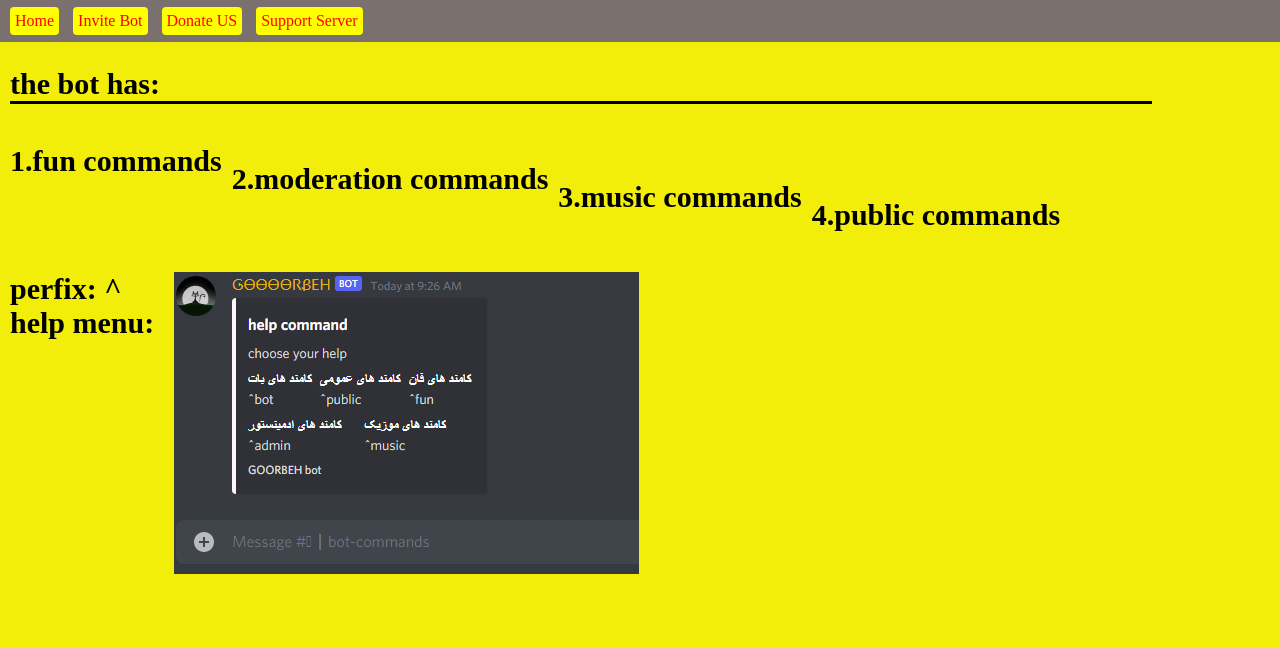
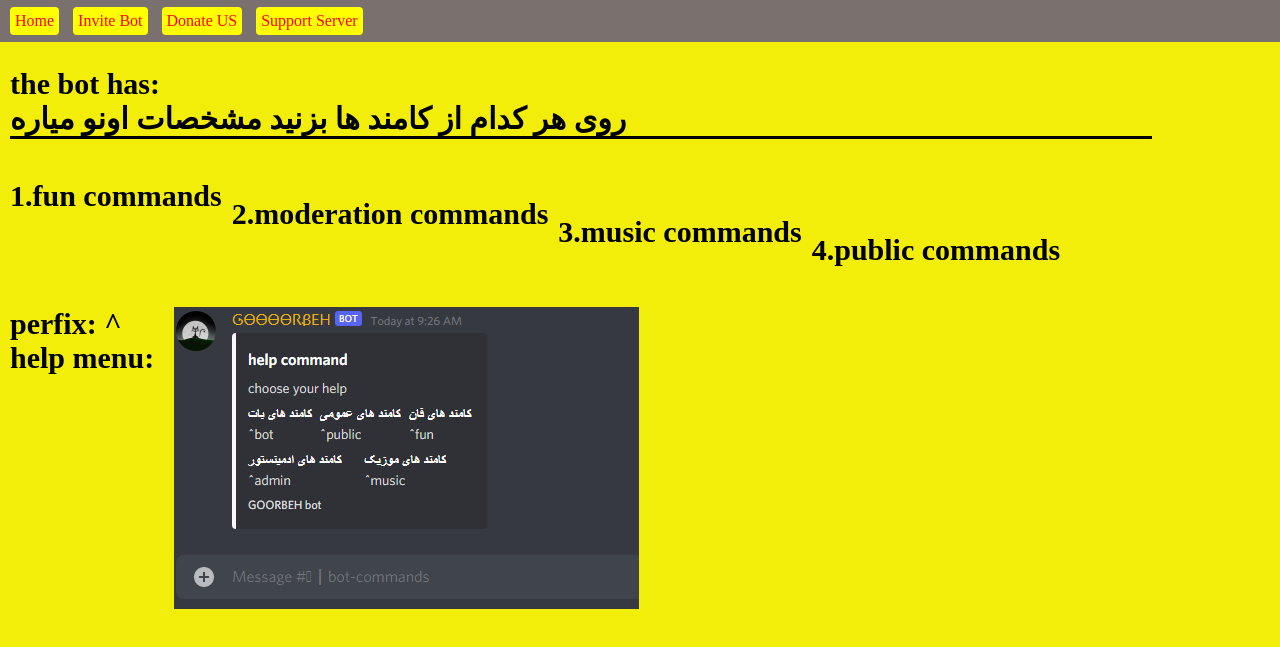
Before and after one commit to piano-Bot-music/goorbeh, a plain HTML site: page index.html in a window 1280 px wide. Shown: the part 191-838 px from the top of the page. Drawn offline with Linux system fonts and the light colour scheme.

Commit message:
Update index.html

```diff
--- a/index.html
+++ b/index.html
@@ -24,7 +24,7 @@
 
   </div>
   <div class="content">
-    <h2>the bot has: </h2>
+    <h2>the bot has: <br> روی هر کدام از کامند ها بزنید مشخصات اونو میاره</h2>
     <div class="content-text">
     <a href="fun.html"><h4>1.fun commands</h4></a> <br> <a href="moderation.html"> <h4> 2.moderation commands</h4> </a> <br> <a href="music.html"> <h4> 3.music commands </h4> </a> <br> <a href="public.html"> <h4> 4.public commands</h4></a>
     <h4>perfix: ^ <br> help menu:</h4>
```
